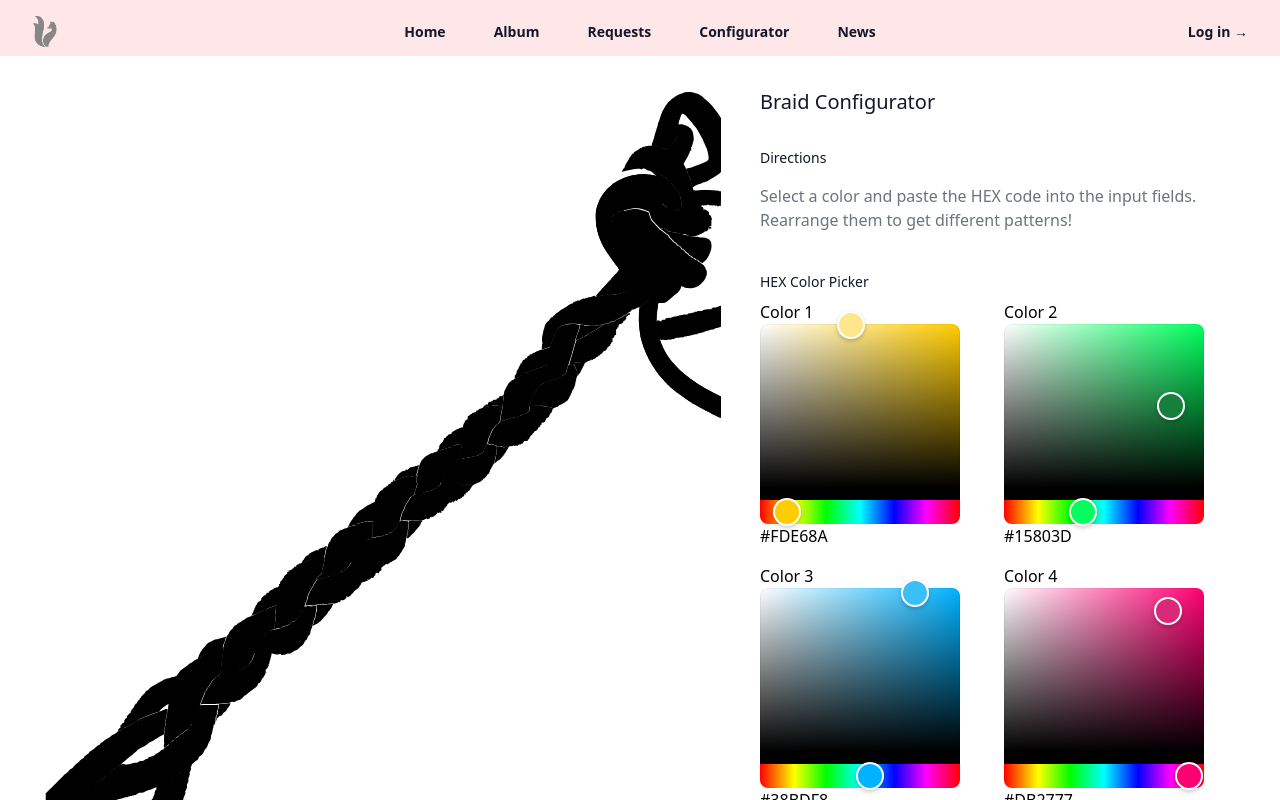
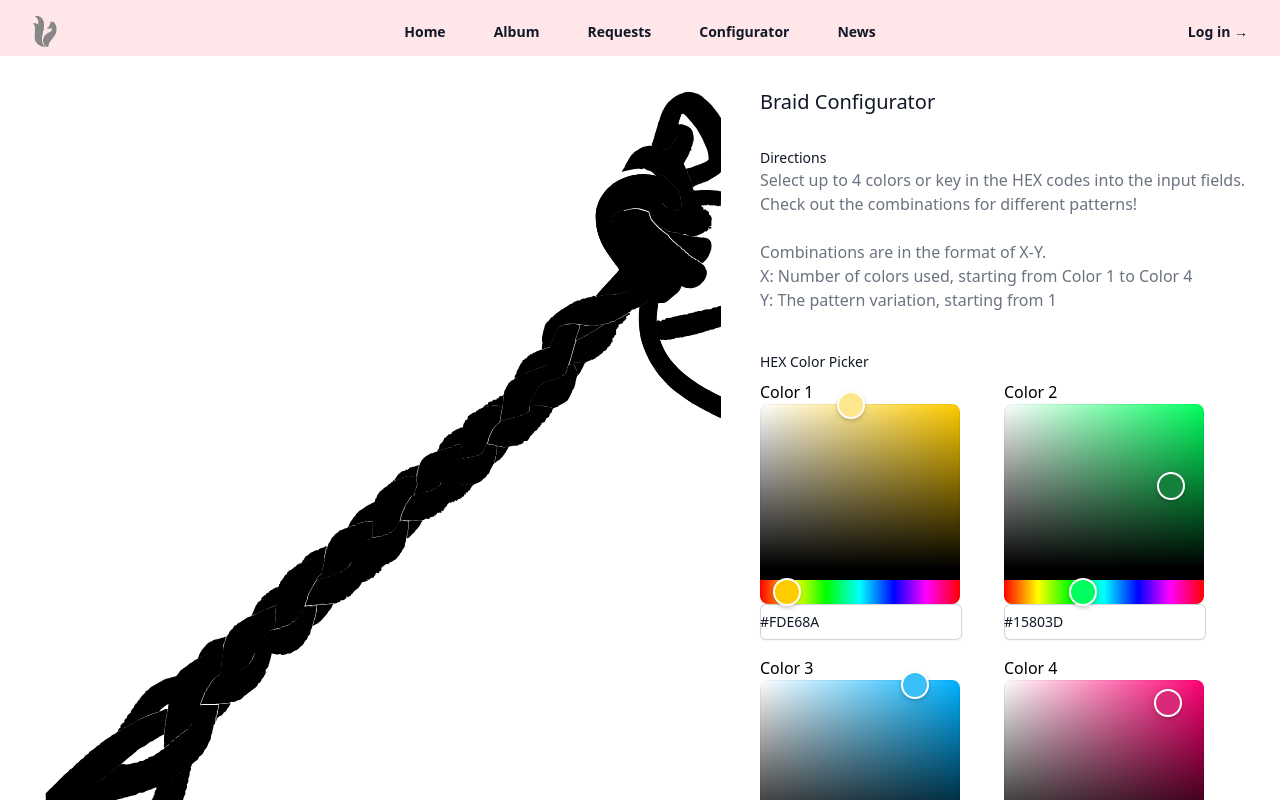
Before and after one commit to paulngch/lisaworks.studio-frontend, a React (Vite) app: page /pages/configurator in a window 1280 px wide. Shown: the top 800 px of the page. Built offline with nearby package versions, Linux system fonts and the light colour scheme.

Commit message:
Added formatting for Hex color input fields

```diff
--- a/src/components/configurator/FullParacord.tsx
+++ /dev/null
@@ -1,27 +0,0 @@
-import BlackParacord from "./BlackParacord.tsx";
-import NavyParacord from "./NavyParacord.tsx";
-import OliveParacord from "./OliveParacord.tsx";
-import PurpleParacord from "./PurpleParacord.tsx";
-
-const FullParacord = () => {
-  return (
-    <>
-      <div className="grid">
-        <div className="col-start-1 row-start-1">
-          <BlackParacord fill="#FDE68A" />
-        </div>
-        <div className="col-start-1 row-start-1">
-          <PurpleParacord fill="#15803D" />
-        </div>
-        <div className="col-start-1 row-start-1">
-          <OliveParacord fill="#38BDF8" />
-        </div>
-        <div className="col-start-1 row-start-1">
-          <NavyParacord fill="#DB2777" />
-        </div>
-      </div>
-    </>
-  );
-};
-
-export default FullParacord;
--- a/src/pages/Configurator.tsx
+++ b/src/pages/Configurator.tsx
@@ -1,8 +1,3 @@
-// import BlackParacord from "../components/configurator/BlackParacord.tsx";
-// import NavyParacord from "../components/configurator/NavyParacord.tsx";
-// import OliveParacord from "../components/configurator/OliveParacord.tsx";
-// import PurpleParacord from "../components/configurator/PurpleParacord.tsx";
-// import FullParacord from "../components/configurator/FullParacord.tsx";
 import { useState, useEffect } from "react";
 import { HexColorPicker, HexColorInput } from "react-colorful";
 import { RadioGroup } from "@headlessui/react";
@@ -39,12 +34,6 @@ const braid = {
     { name: "3-15", sequence: 3231 },
     //
     { name: "4-1", sequence: 1234 },
-  ],
-  details: [
-    "Only the best materials",
-    "Ethically and locally made",
-    "Pre-washed and pre-shrunk",
-    "Machine wash cold with similar colors",
   ],
 };
 
@@ -127,10 +116,18 @@ const Configurator = () => {
             <div className="">
               <h2 className="text-sm font-medium text-gray-900">Directions</h2>
 
-              <div className="prose prose-sm mt-4 text-gray-500">
-                Select a color and paste the HEX code into the input fields.
+              <div className="prose prose-sm mt-0 text-gray-500">
+                Select up to 4 colors or key in the HEX codes into the input
+                fields.
                 <br />
-                Rearrange them to get different patterns!
+                Check out the combinations for different patterns!
+                <br />
+                <br />
+                Combinations are in the format of X-Y.
+                <br />
+                X: Number of colors used, starting from Color 1 to Color 4
+                <br />
+                Y: The pattern variation, starting from 1
               </div>
             </div>
             <form>
@@ -147,6 +144,7 @@ const Configurator = () => {
                       onChange={setTempColorOne}
                     />
                     <HexColorInput
+                      className="block rounded-md border-0 py-1.5 text-gray-900 shadow-sm ring-1 ring-inset ring-gray-300 placeholder:text-gray-400 focus:ring-2 focus:ring-inset focus:ring-indigo-600 sm:text-sm sm:leading-6"
                       color={tempColorOne}
                       onChange={setTempColorOne}
                       placeholder="Choose a color"
@@ -161,6 +159,7 @@ const Configurator = () => {
                       onChange={setTempColorTwo}
                     />
                     <HexColorInput
+                      className="block rounded-md border-0 py-1.5 text-gray-900 shadow-sm ring-1 ring-inset ring-gray-300 placeholder:text-gray-400 focus:ring-2 focus:ring-inset focus:ring-indigo-600 sm:text-sm sm:leading-6"
                       color={tempColorTwo}
                       onChange={setTempColorTwo}
                       placeholder="Choose a color"
@@ -175,6 +174,7 @@ const Configurator = () => {
                       onChange={setTempColorThree}
                     />
                     <HexColorInput
+                      className="block rounded-md border-0 py-1.5 text-gray-900 shadow-sm ring-1 ring-inset ring-gray-300 placeholder:text-gray-400 focus:ring-2 focus:ring-inset focus:ring-indigo-600 sm:text-sm sm:leading-6"
                       color={tempColorThree}
                       onChange={setTempColorThree}
                       placeholder="Choose a color"
@@ -189,6 +189,7 @@ const Configurator = () => {
                       onChange={setTempColorFour}
                     />
                     <HexColorInput
+                      className="block rounded-md border-0 py-1.5 text-gray-900 shadow-sm ring-1 ring-inset ring-gray-300 placeholder:text-gray-400 focus:ring-2 focus:ring-inset focus:ring-indigo-600 sm:text-sm sm:leading-6"
                       color={tempColorFour}
                       onChange={setTempColorFour}
                       placeholder="Choose a color"
```
